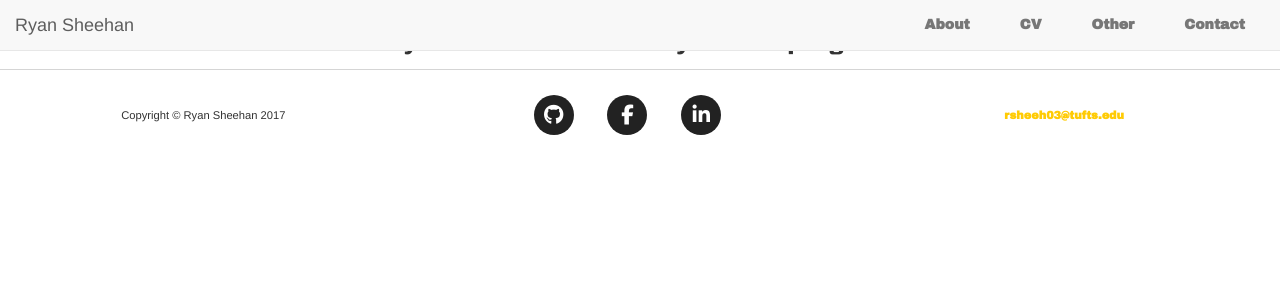
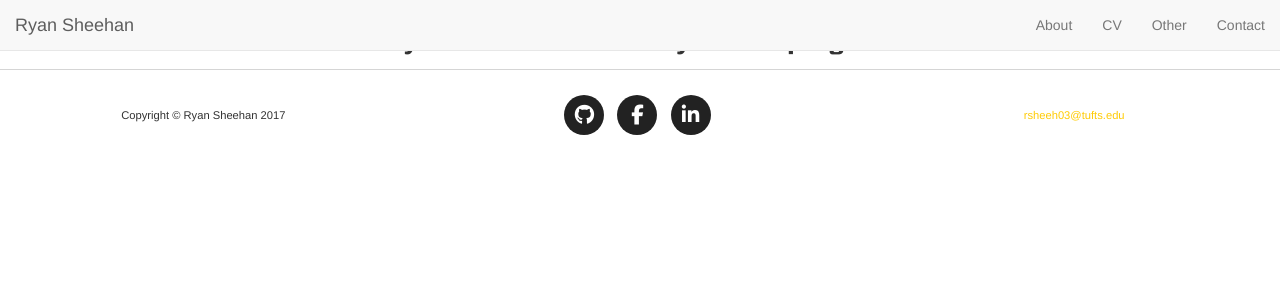
Before and after one commit to Ryan-Sheehan/Ryan-Sheehan.github.io, a Jekyll site: the page index.html, which Jekyll copies as it is, in a window 1280 px wide. Shown: the top 300 px of the page. Built offline with Jekyll 4.4.1, drawn with Linux system fonts in a browser that asks for light colours; nearby versions of some CDN libraries.

Commit message:
Update main.css

```diff
--- a/css/main.css
+++ b/css/main.css
@@ -1,7 +1,7 @@
 body {
 
 }
-nav ul, footer ul {
+/*nav ul, footer ul {
     font-family: 'Archivo Black', sans-serif;
     padding: 0px;
     list-style: none;
@@ -10,7 +10,7 @@ nav ul, footer ul {
 nav ul li, footer ul li {
     display: inline;
     margin-right: 20px;
-}
+}*/
 h1 {
     font-size: 3em;
     font-family: 'Archivo Black', sans-serif;
```
